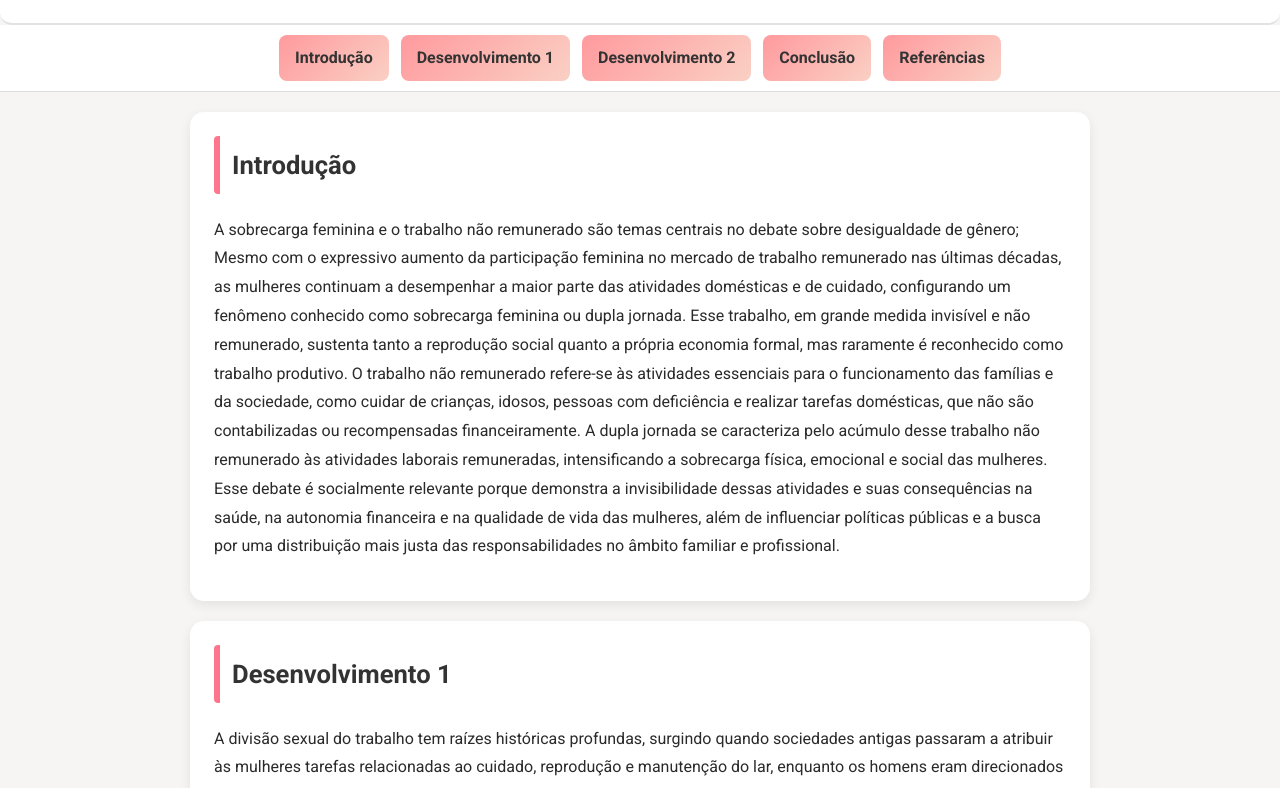
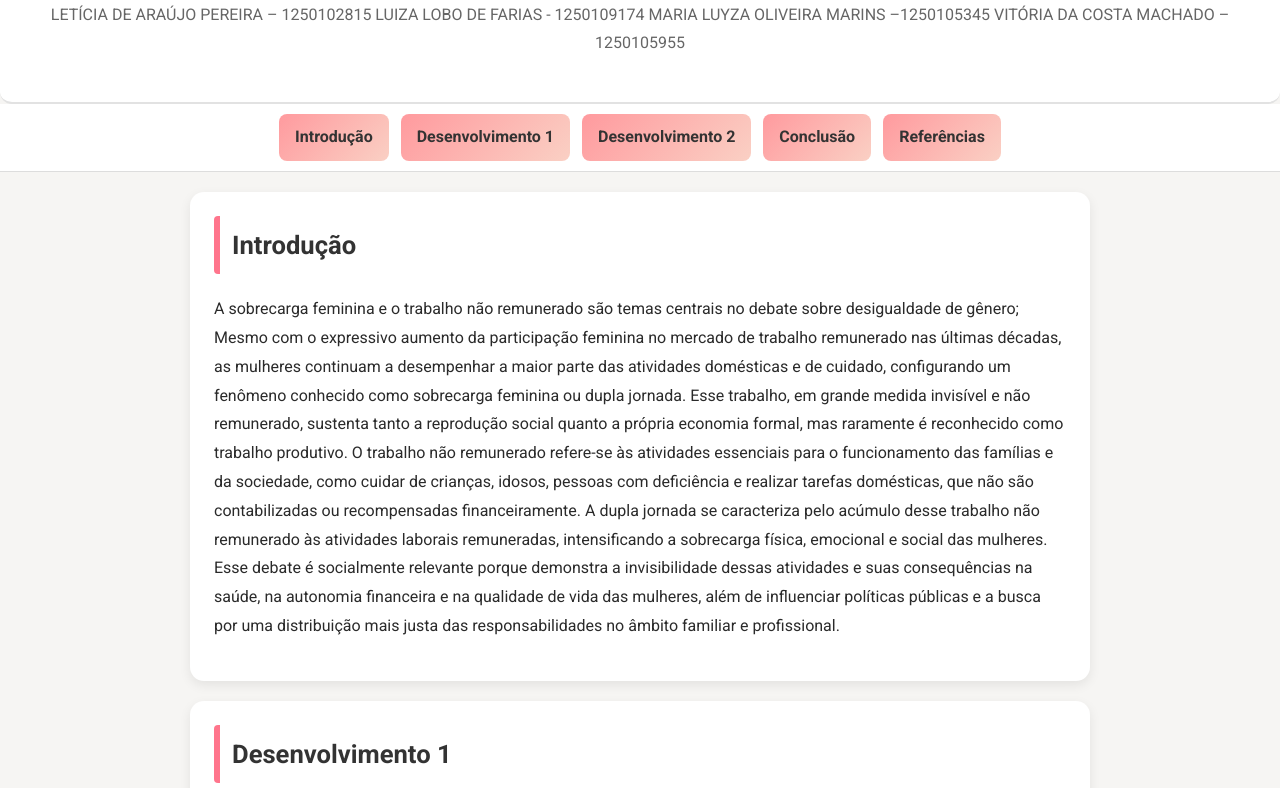
Before and after one commit to AnaBeatrizAbrantes/trabalho-academico, a plain HTML site: page index.html in a window 1280 px wide. Shown: the part 91-879 px from the top of the page. Drawn offline with Linux system fonts and the light colour scheme.

Commit message:
Update index.html with authors' names
Added authors' names to the header and improved formatting.

```diff
--- a/index.html
+++ b/index.html
@@ -12,6 +12,12 @@
 <body>
     <header>
         <h1>A Sobrecarga Feminina E O Trabalho Não Remunerado</h1>
+        <p class="sub">
+            LETÍCIA DE ARAÚJO PEREIRA – 1250102815
+            LUIZA LOBO DE FARIAS - 1250109174
+            MARIA LUYZA OLIVEIRA MARINS –1250105345
+            VITÓRIA DA COSTA MACHADO – 1250105955
+        </p>
     </header>
     <nav class="menu">
         <a href="#introducao">Introdução</a>
```
